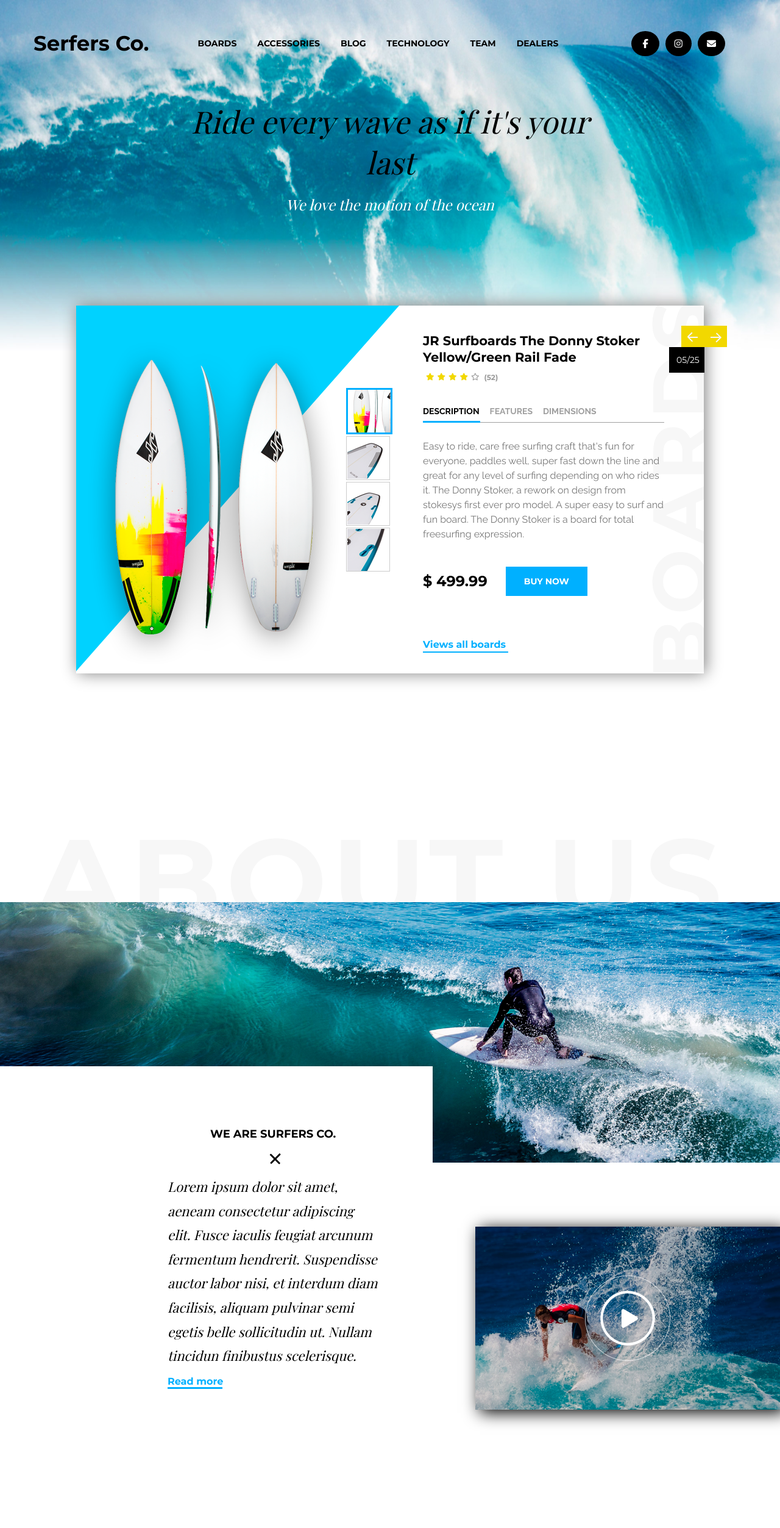
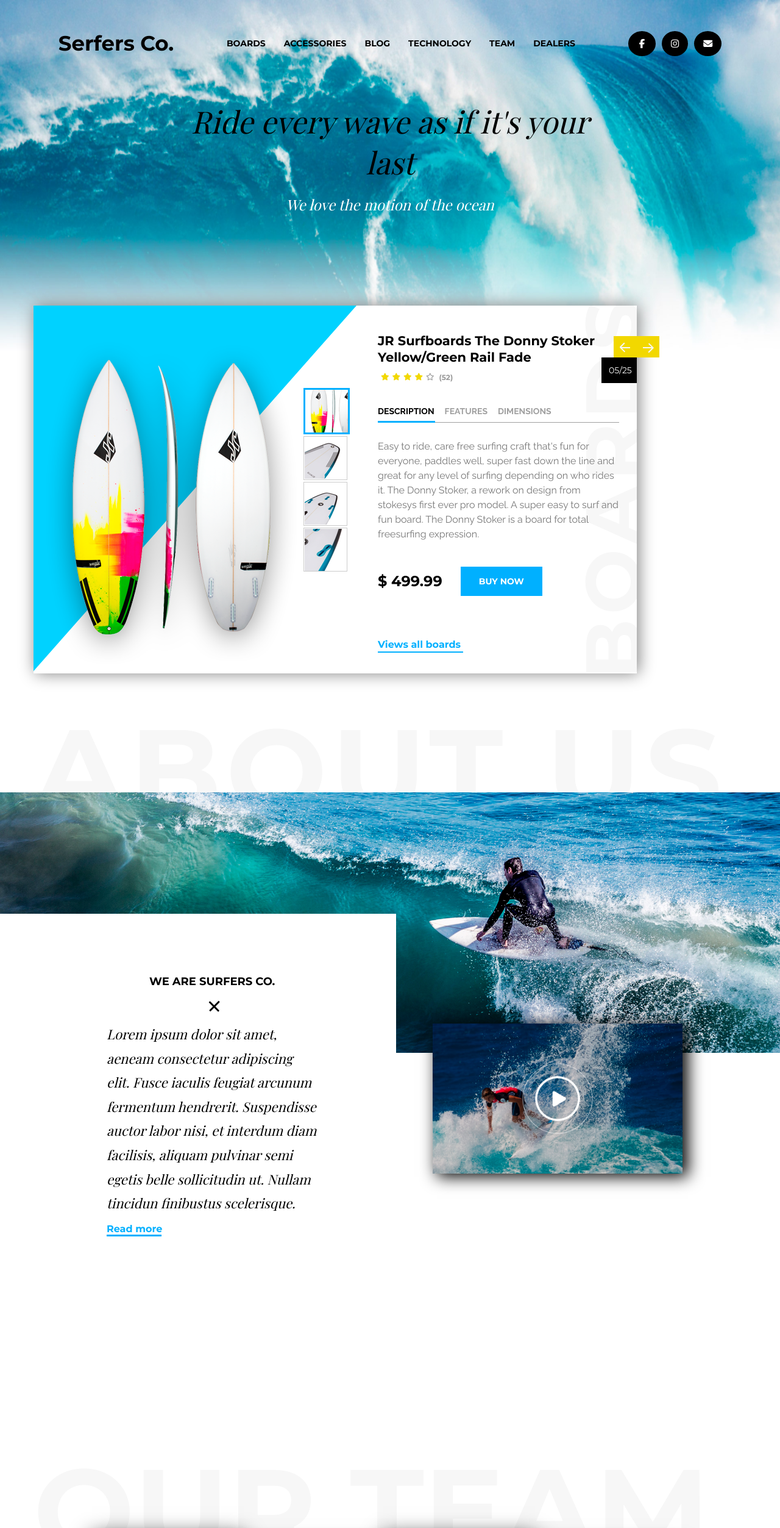
Before and after one commit to Grigori555/Serfers-CO, a plain HTML site: page index.html in a window 1280 px wide. Shown: the top 2505 px of the page at 61% size. Drawn offline with nearby package versions, Linux system fonts and the light colour scheme; a web font is replaced by a local one.

Commit message:
1. work  on first page

```diff
--- a/assets/css/style.css
+++ b/assets/css/style.css
@@ -57,8 +57,11 @@ button{
 }
 
 .header__inner{
+    width:100%;
+    max-width:1170px;
+    margin:0 auto;
     display:flex;
-
+    justify-content: space-between;
     padding:35px 0;
     align-items: center;
 
@@ -68,7 +71,7 @@ button{
     font-family: 'Montserrat', sans-serif;
     font-weight:bold;
     font-size:34px;
-    margin-right: 75px;
+    /* margin-right: 75px; */
 
 }
 
@@ -88,13 +91,16 @@ button{
     text-transform: uppercase;
     align-items:center;
     justify-content: space-between;
-    margin-right: 115px;
-
-
-
-}
-
-
+
+
+
+
+}
+
+.nav__links{
+    display:flex;
+    flex-wrap: nowrap;
+}
 
 .nav__link{
 
@@ -214,6 +220,14 @@ transition: background 1s linear;
 
 
 /*Slider__serf */
+
+
+.slider__wrapper{
+    position: relative;
+
+    max-width:1030px;
+    min-height: 603px;
+}
 
 .slider__serfboard{
 
@@ -514,10 +528,13 @@ position: absolute;
 }
 
 .slider__serfboard-switcher{
+
+    margin-top:50px;
+    margin-right: -42px;
     width:100px;
-    position:relative;
-    left:1043px;
-    bottom:570px;
+    position: absolute;
+    right:0px;
+    top:0px;
     z-index:1000;
     padding-bottom: 180px;
 
@@ -1814,47 +1831,81 @@ font-family: 'Roboto Condensed', sans-serif;
 /* ширина контейнера*/
 /* Laptop*/
 
-@media(max-width:1920px){
+/*laptoop screen L*/
+@media(max-width:1440px){
+    /* Header*/
+    .header__inner{
+        justify-content: space-around;
+    }
     /* About  */
+
+    .about__content{
+        margin-top:-70px;
+    }
     .about__text{
-    padding:100px 90px 220px 275px;
-    }
-}
-
-
+        padding-left:175px;
+    }
+
+    .about__video{
+
+        margin-top:180px;
+        margin-left:-10px;
+    }
+    .about__view{
+
+        max-width:410px;
+    }
+    /*   Slider__wrapper*/
+    .slider__wrapper{
+        max-width: 990px;
+    }
+
+}
+/*laptoop screen*/
 @media(max-width:1230px){
 
-    /* header */
-    .header__logo{
-        margin-right:25px;
-    }
-
-
-
+
+
+   /*Header*/
+   .header__inner{
+
+
+
+   }
+
+    /* Nav */
+    .nav__link{
+        margin-left:5px;
+
+    }
 
     /* Intro*/
     .intro__title{
         font-size:45px;
     }
-}
-
-/* mine */
-@media(max-width:1135px){
-    .nav{
-        margin-right:60px;
-    }
-}
-
-@media(max-width:1080px){
-    .nav{
-      display:none;
-    }
-}
-
-
-
-/* tablet landscape*/
+
+    /*   Slider__wrapper*/
+    .slider__wrapper{
+        max-width: 850px;
+        margin:0 auto;
+    }
+
+}
+
+
+
+
+/*tablet landscape orientation*/
 @media(max-width:990px){
+    /* Header */
+
+
+    .header__inner{
+        justify-content: space-between;
+    }
+
+
+
     /* Intro*/
 
     .intro{
@@ -1872,6 +1923,14 @@ font-family: 'Roboto Condensed', sans-serif;
     .intro__inner{
         margin-top:110px;
     }
+
+    /* Nav */
+
+
+
+
+
+    /* Slider */
 
     .slider__serfboard{
         margin-top:40px;
@@ -1895,7 +1954,7 @@ font-family: 'Roboto Condensed', sans-serif;
 
 
 
-/* tablet portrait*/
+/*tablet portreit orientation*/
 @media(max-width:770px){
     /* Intro*/
     .intro__title{
@@ -1904,9 +1963,17 @@ font-family: 'Roboto Condensed', sans-serif;
     .intro__suptitle{
         font-size:15px;
     }
-}
-
-
+    /*  Nav*/
+
+    /*   Slider__wrapper*/
+    .slider__wrapper{
+        max-width: 650px;
+    }
+
+
+}
+
+/*mobile phones*/
 @media(max-width:575px){
     /* Intro*/
     .intro__title{
@@ -1915,4 +1982,11 @@ font-family: 'Roboto Condensed', sans-serif;
     .intro__suptitle{
         font-size:15px;
     }
-}
+
+
+    /*   Slider__wrapper*/
+    .slider__wrapper{
+        max-width: 480px;
+    }
+
+}
--- a/index.html
+++ b/index.html
@@ -18,19 +18,19 @@
 
                         <nav class="nav">
                             <div class="nav__links">
-                                <a href="" class="nav__link">Boards</a>
+                                <a href="#" class="nav__link">Boards</a>
                                 <a href="" class="nav__link">Accessories</a>
-                                <a href="" class="nav__link">Blog</a>
-                                <a href="" class="nav__link">Technology</a>
-                                <a href="" class="nav__link">Team</a>
-                                <a href="" class="nav__link">Dealers</a>
+                                <a href="#" class="nav__link">Blog</a>
+                                <a href="#" class="nav__link">Technology</a>
+                                <a href="#" class="nav__link">Team</a>
+                                <a href="#" class="nav__link">Dealers</a>
                             </div>
 
                         </nav>
                         <div class="nav__contacts">
-                            <a href="" target="_blank"><i class="fab fa-facebook-f"></i></a>
-                            <a href="" target="_blank"><i class="fab fa-instagram"></i></a>
-                            <a href="" target="_blank"><i class="fas fa-envelope"></i></a>
+                            <a href="#" ><i class="fab fa-facebook-f"></i></a>
+                            <a href="#"><i class="fab fa-instagram"></i></a>
+                            <a href="#"><i class="fas fa-envelope"></i></a>
                         </div>
                 </div>
             </div>
@@ -42,6 +42,7 @@
                     <h1 class="intro__title">Ride every wave as if it's your last</h1>
                     <h2 class="intro__suptitle">We love  the motion of the ocean</h2>
                 </div>
+                    <div class="slider__wrapper">
                         <div class="slider__serfboard">
                         <div class="slider__serfboard-content">
                             <svg  class="slider__serfboard--fill" width="1030" height="603">
@@ -148,7 +149,7 @@
 
                                     </div>
                                     <div class="allserf__boards">
-                                   <a class="allboards" href="">Views all boards</a>
+                                        <a class="allboards" href="#">Views all boards</a>
                                     </div>
 
 
@@ -165,7 +166,7 @@
 
 
 
-                </div>
+                        </div>  <!-- /slider__serfboard-->
                 <div class="slider__serfboard-switcher">
                     <div class="slider__serfboard-arrows">
                         <div class="serfboard-switcher back">Back</div>
@@ -173,10 +174,10 @@
                     </div>
                     <div class="serfboard-amount__count">05/25</div>
                 </div>
+            </div> <!-- /slider__wrapper -->
+            </div> <!-- /container -->
+        </div> <!-- /div intro -->
 
-               </div>
-        </div>
-        <!-- /div intro -->
         <section class="section section--about__us">
 
 
@@ -202,7 +203,7 @@
                         <a href="#" class="about__read">Read more</a>
                     </div>
                         <div class="about__video">
-                            <img src="assets/images/about-us/surfers.png">
+                            <img class="about__view" src="assets/images/about-us/surfers.png">
                         </div>
                     </div>
 
```
Also changed, not shown: 3 other files. Lines whose indentation alone changed are shown as unchanged.
